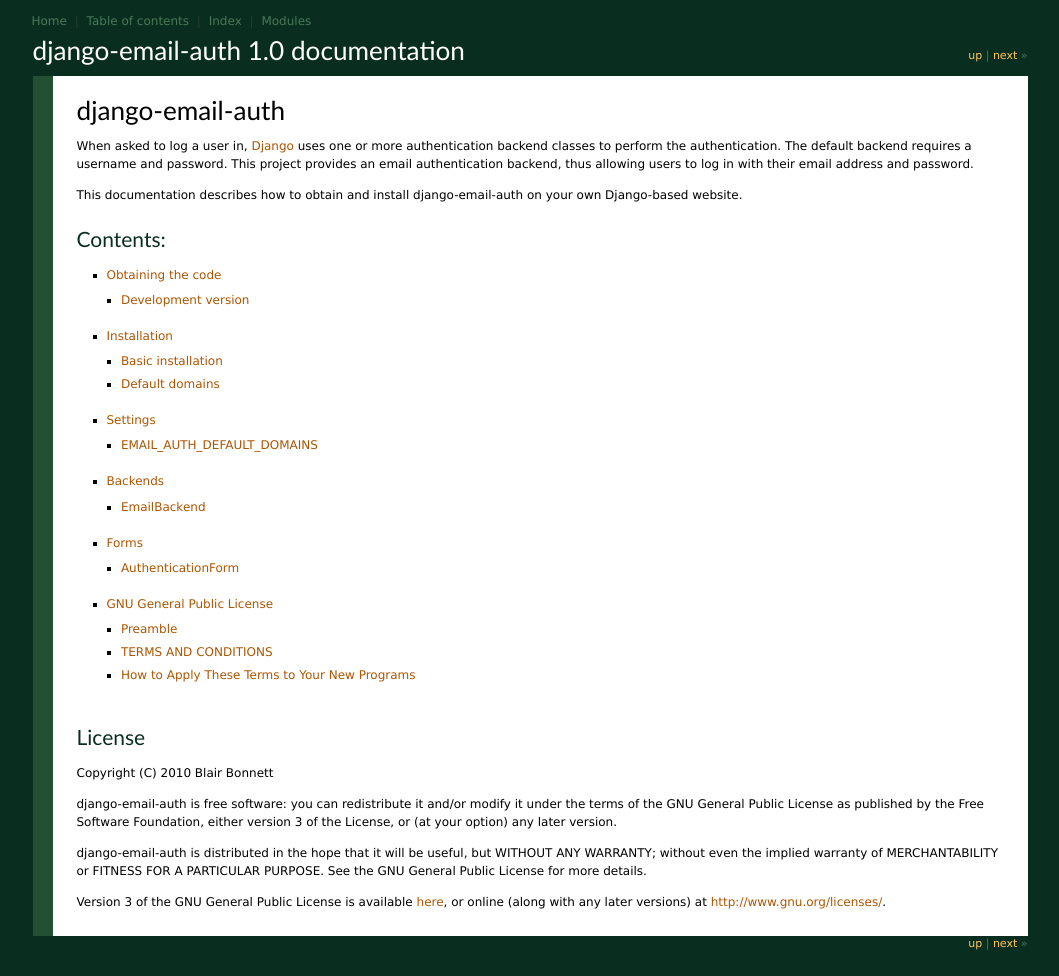
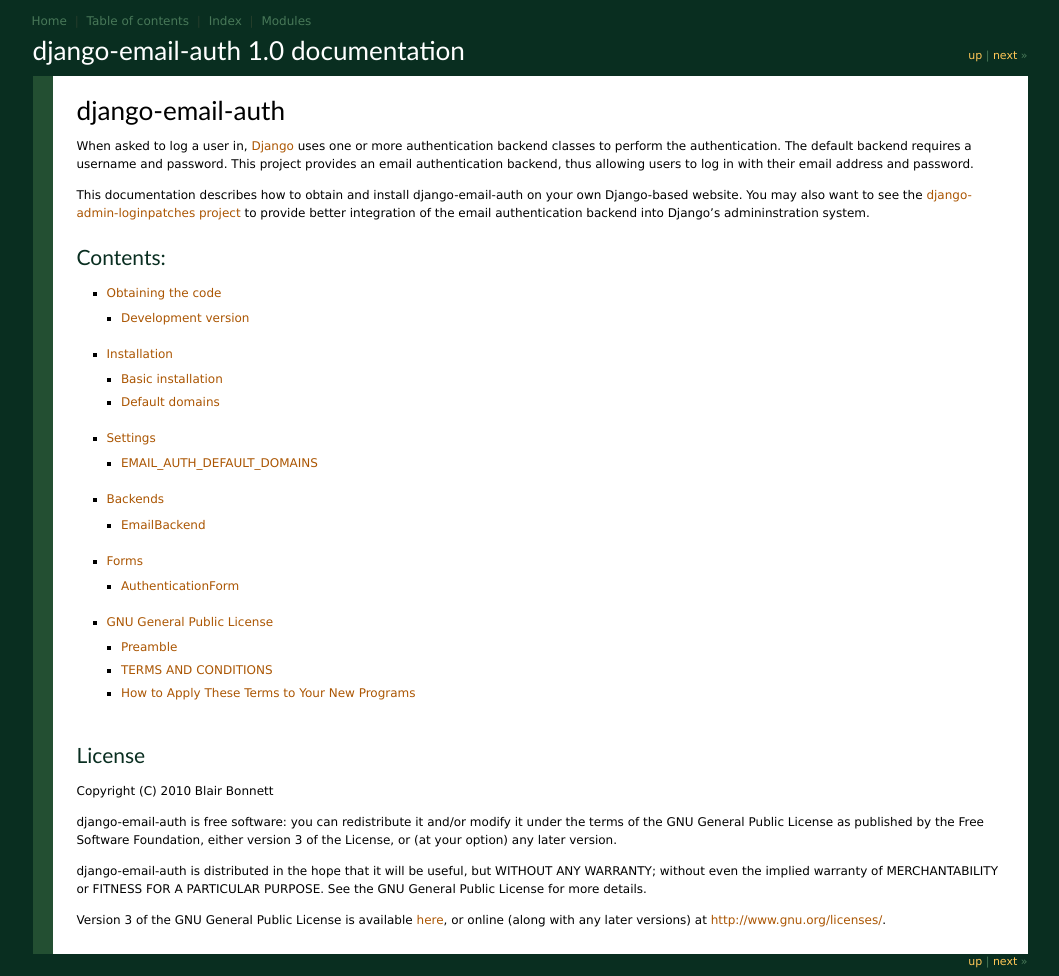
Before and after one commit to bcbnz/django-email-auth, a Sphinx documentation site: the page built from docs/index.rst, in a window 1280 px wide. Shown: the whole page, without its empty margins (110-1169 px from the left). Built offline with Sphinx 7.4.7, drawn with Linux system fonts in a browser that asks for light colours.

Commit message:
Mention django-admin-loginpatches project in intro.

```diff
--- a/docs/index.rst
+++ b/docs/index.rst
@@ -8,7 +8,10 @@
 allowing users to log in with their email address and password.
 
 This documentation describes how to obtain and install django-email-auth on
-your own Django-based website.
+your own Django-based website. You may also want to see the `django-admin-loginpatches
+project <http://blairbonnett.github.com/django-admin-loginpatches>`_ to provide
+better integration of the email authentication backend into Django's
+admininstration system.
 
 .. _`Django`: http://www.djangoproject.com
 
```
